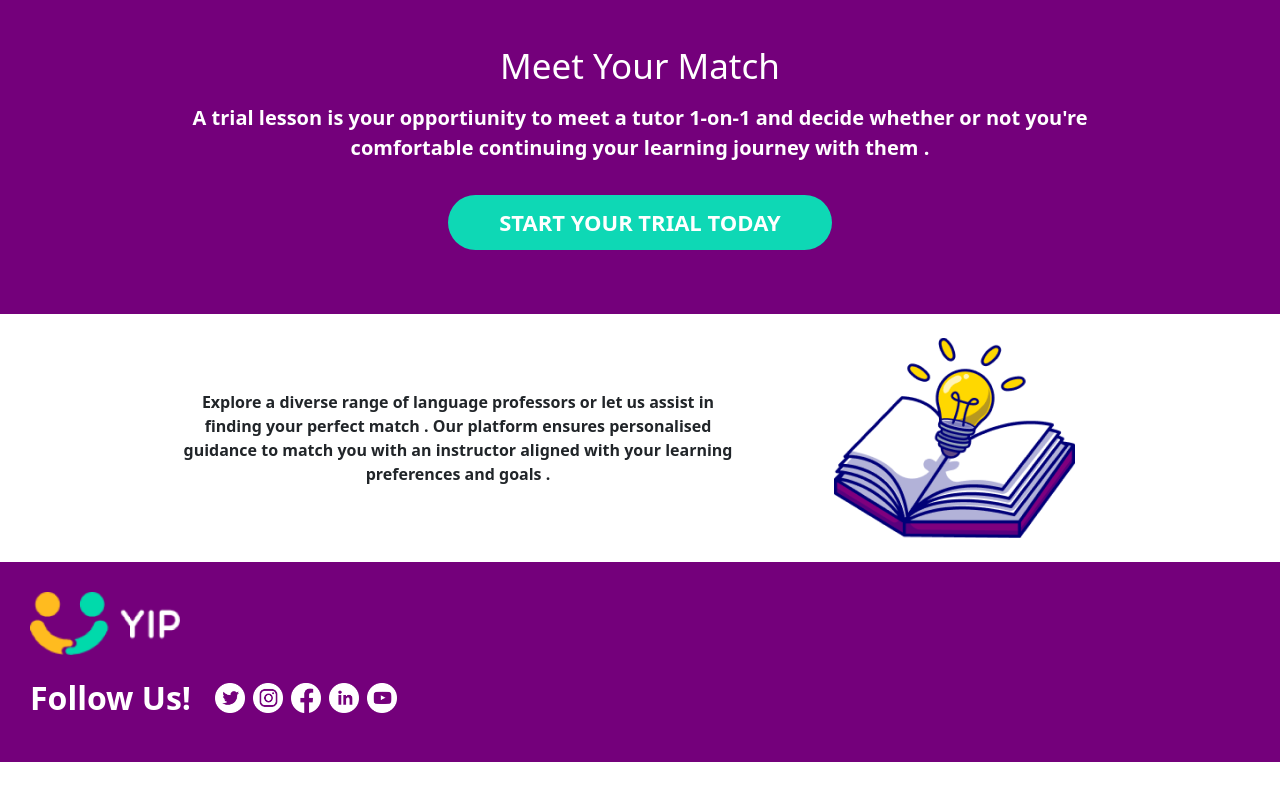
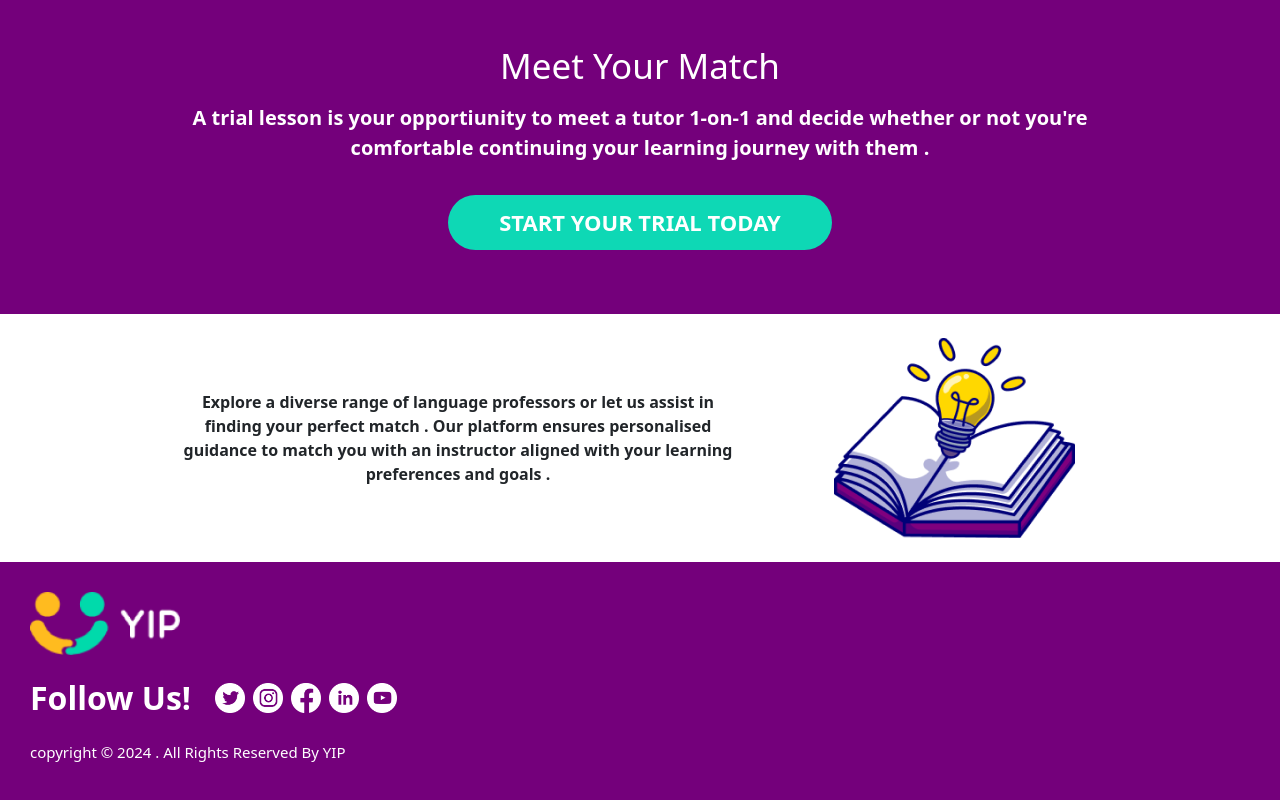
Before and after one commit to farhaahmed163/Email-template-3, a plain HTML site: page index.html in a window 1280 px wide. Shown: the part 1369-2169 px from the top of the page. Before the commit the page ends 2131 px from the top, so only its background shows below. Drawn offline with nearby package versions, Linux system fonts and the light colour scheme.

Commit message:
copyright

```diff
--- a/index.html
+++ b/index.html
@@ -258,9 +258,9 @@
         </div>
 
     </section>
-    <section class="footer" style="height: 200px; background-color: #74007B;padding: 30px;">
+    <section class="footer" style="height: 250px; background-color: #74007B;padding: 30px;">
         <div class="logo"><img src="./images/Footer-logo.png" alt="footer-logo"></div>
-        <div class="follow-us my-4 d-flex  gap-4">
+        <div class="follow-us my-4 d-flex gap-4">
             <h2 class="fw-bolder m-0" style="color: #fff; font-weight: 800;">Follow Us!</h2>
             <ul class="list-unstyled d-flex flex-row gap-2 align-items-center m-0">
                 <li><a href="https://twitter.com/_yipofficial "><img src="./images/twitter.png" alt=""
@@ -274,7 +274,9 @@
                 <li><a href="https://www.youtube.com/channel/UCrCk6hexL4X9FU1-wkPYTQw"><img src="./images/youtube.png"
                             alt="" style="width: 30px;"></a></li>
             </ul>
+
         </div>
+        <p style="color: #fff;font-size: 15px;">copyright &#169 2024 . All Rights Reserved By YIP</p>
 
     </section>
 </body>
```
